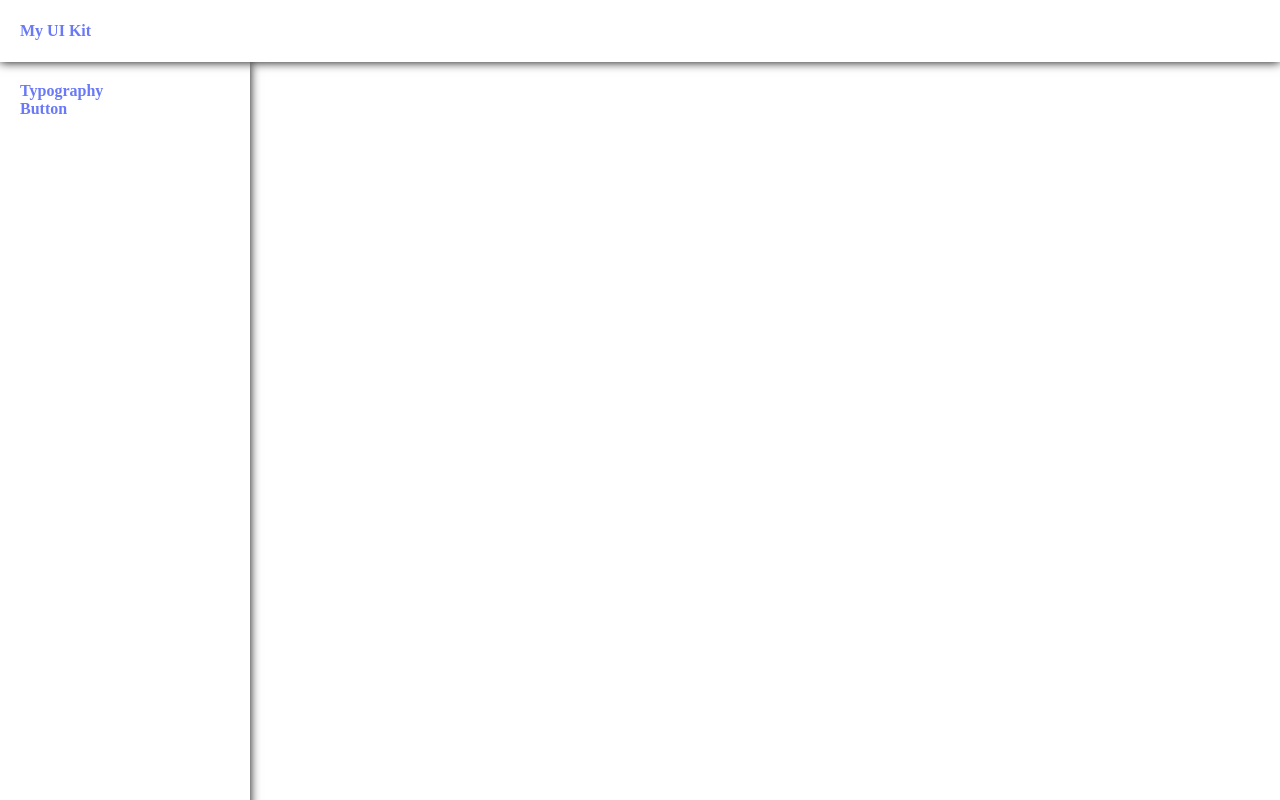
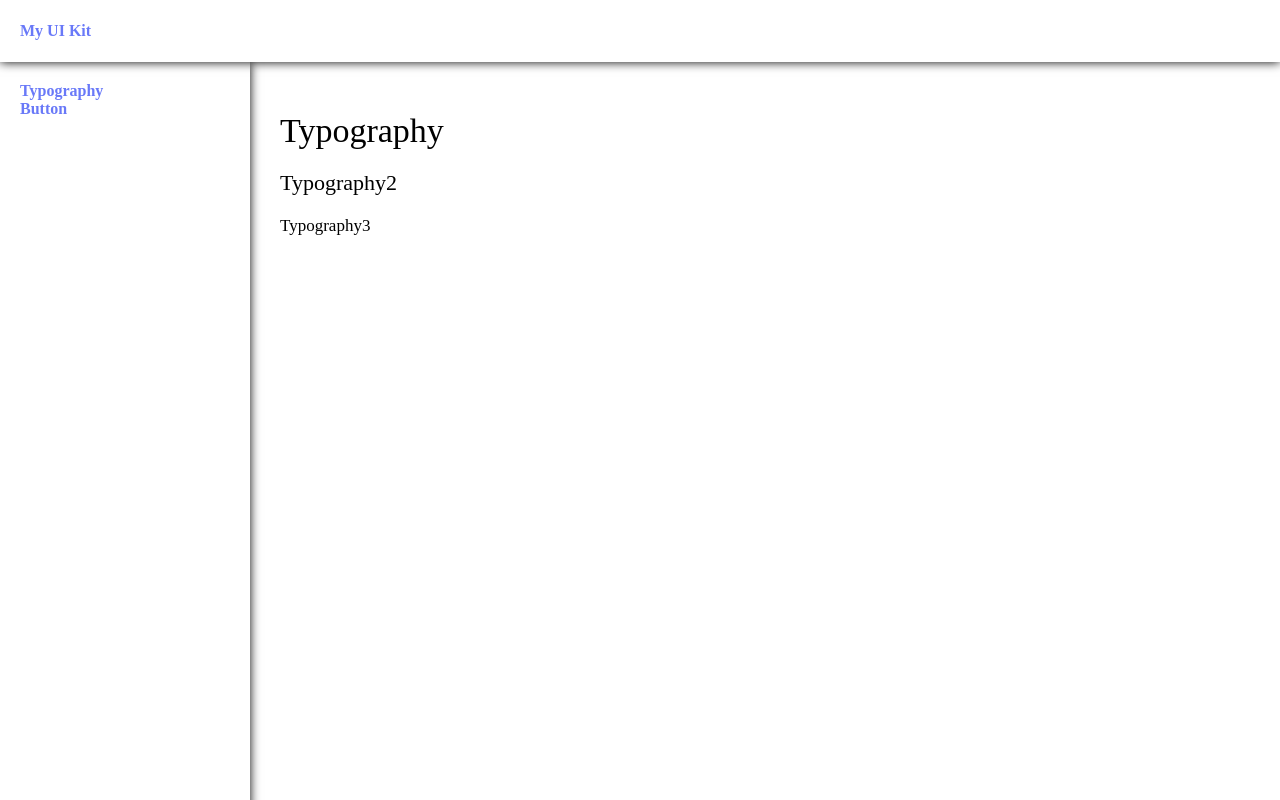
Before and after one commit to alex-sizow/AlexUI-Vue, a Vue app: page /typography in a window 1280 px wide. Built offline with nearby package versions, Linux system fonts and the light colour scheme.

Commit message:
Add typography and button views

```diff
--- a/src/App.vue
+++ b/src/App.vue
@@ -17,6 +17,7 @@ import LayoutSidebar from '@/components/layout/Sidebar.vue';
 .content {
 	max-width: 1400px;
 	padding: 30px;
+	margin-left: 250px;
 	transition: 0.2s;
 }
 </style>
--- a/src/router/index.js
+++ b/src/router/index.js
@@ -1,4 +1,6 @@
+import Button from '@/views/Button.vue';
 import Index from '@/views/Index.vue';
+import Typography from '@/views/Typography.vue';
 import { createRouter, createWebHistory } from 'vue-router';
 
 const router = createRouter({
@@ -9,6 +11,16 @@ const router = createRouter({
 			name: 'Index',
 			component: Index,
 		},
+		{
+			path: '/typography',
+			name: 'Typography',
+			component: Typography,
+		},
+		{
+			path: '/button',
+			name: 'Button',
+			component: Button,
+		},
 	],
 });
 
--- /dev/null
+++ b/src/views/Button.vue
@@ -0,0 +1 @@
+<template><h1 class="heading-1">Button</h1></template>
--- /dev/null
+++ b/src/views/Typography.vue
@@ -0,0 +1,25 @@
+<template>
+	<h1 class="heading-1">Typography</h1>
+	<h2 class="heading-2">Typography2</h2>
+	<h3 class="heading-3">Typography3</h3>
+</template>
+
+<style lang="scss">
+.heading {
+	&-1 {
+		font-size: 34px;
+		margin: 20px 0px;
+		font-weight: 300;
+	}
+	&-2 {
+		font-size: 22px;
+		margin: 20px 0px;
+		font-weight: 300;
+	}
+	&-3 {
+		font-size: 17px;
+		margin: 20px 0px;
+		font-weight: 300;
+	}
+}
+</style>
```
